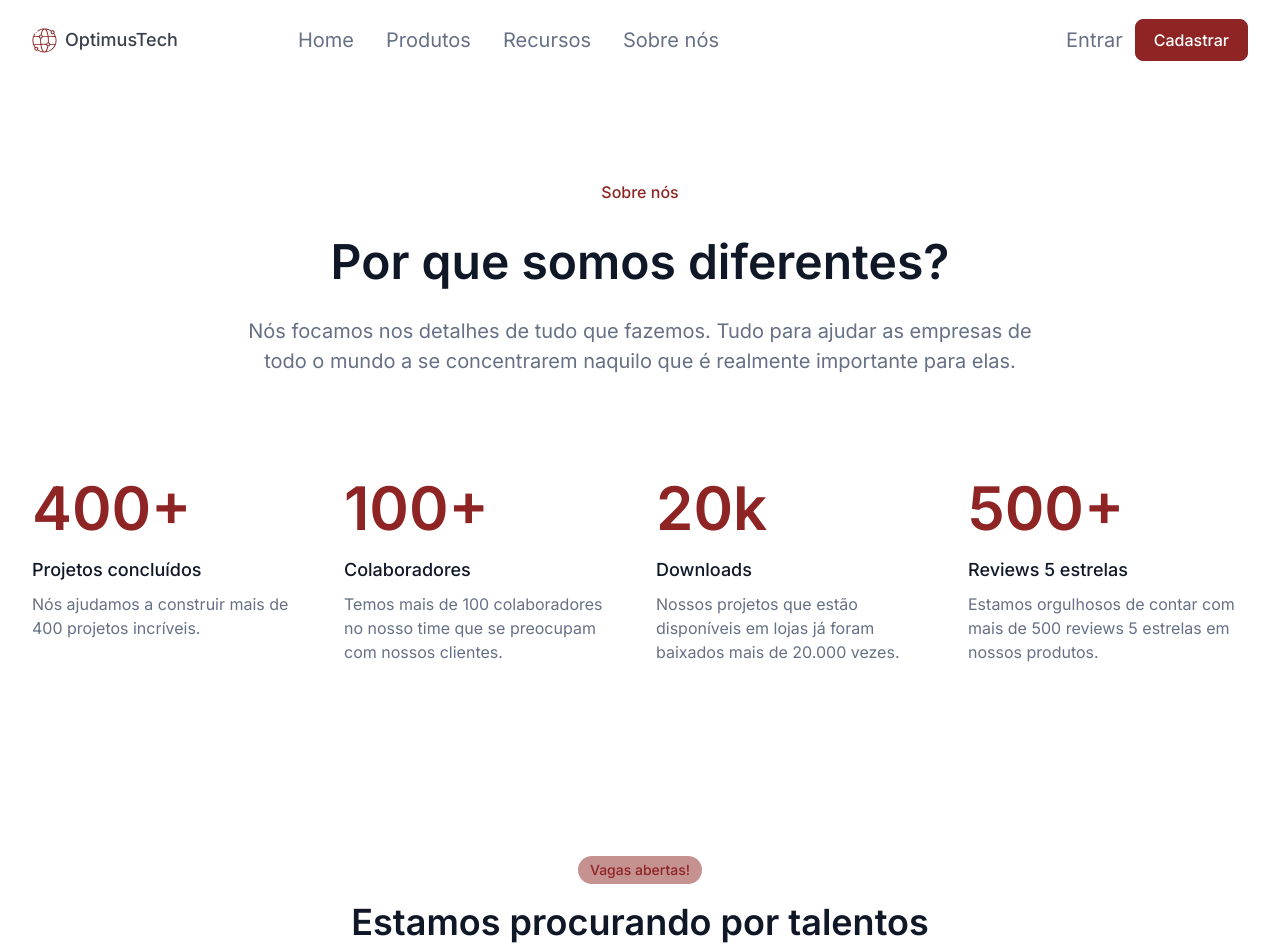
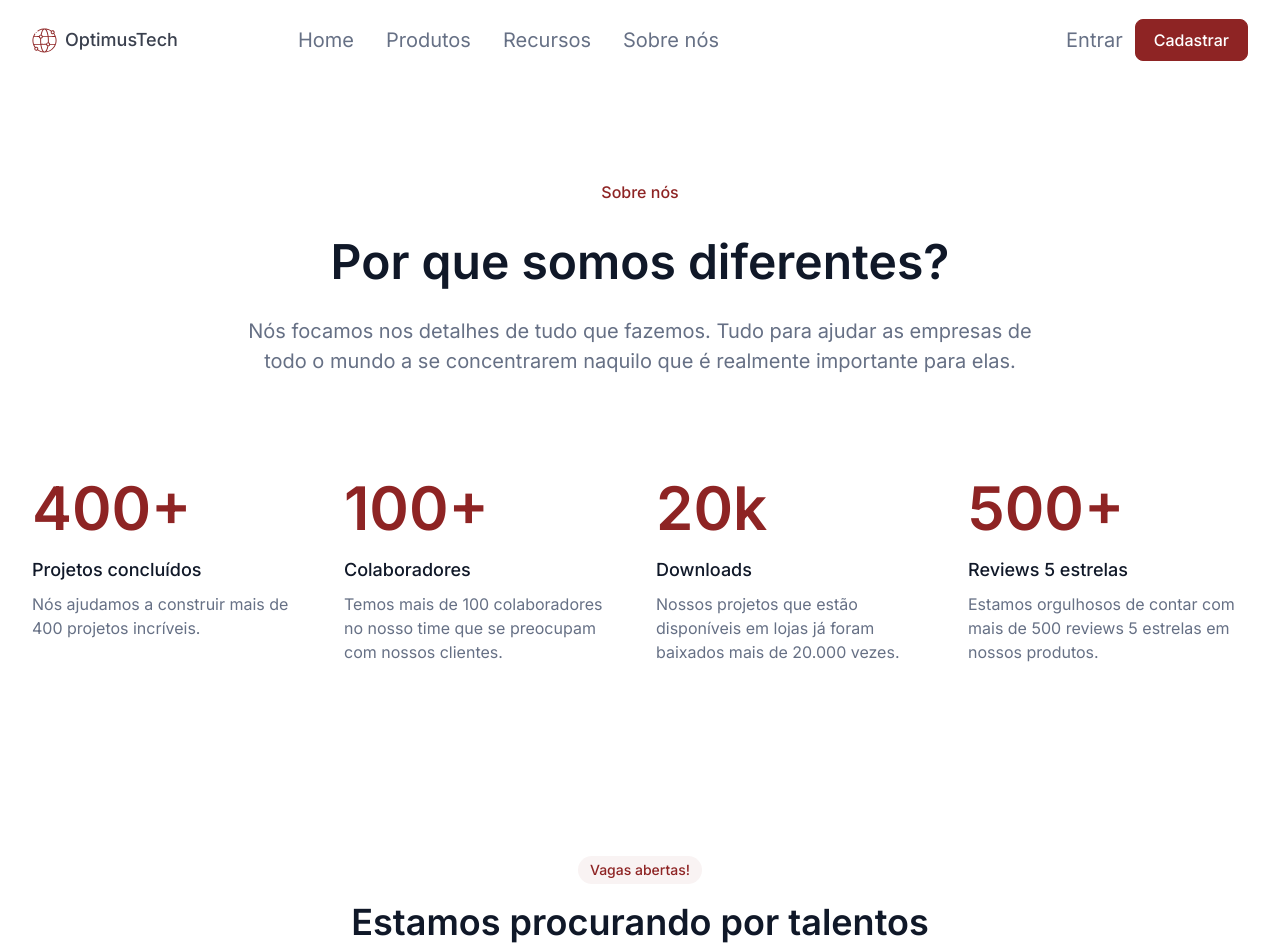
Before and after one commit to Epiled/7-days-optimus-tech, a React (Vite) app: page / in a window 1280 px wide. Shown: the top 952 px of the page. Built offline with nearby package versions, Linux system fonts and the light colour scheme.

Commit message:
style(button): update background color token

```diff
--- a/src/components/Section/Section.module.scss
+++ b/src/components/Section/Section.module.scss
@@ -14,7 +14,7 @@
     font-size: 1.4rem;
     font-weight: 500;
     line-height: 2rem;
-    background: $color-primary-50;
+    background: $color-primary-5;
     border-radius: 1.6rem;
     padding: 0.4rem 1.2rem;
 
```
